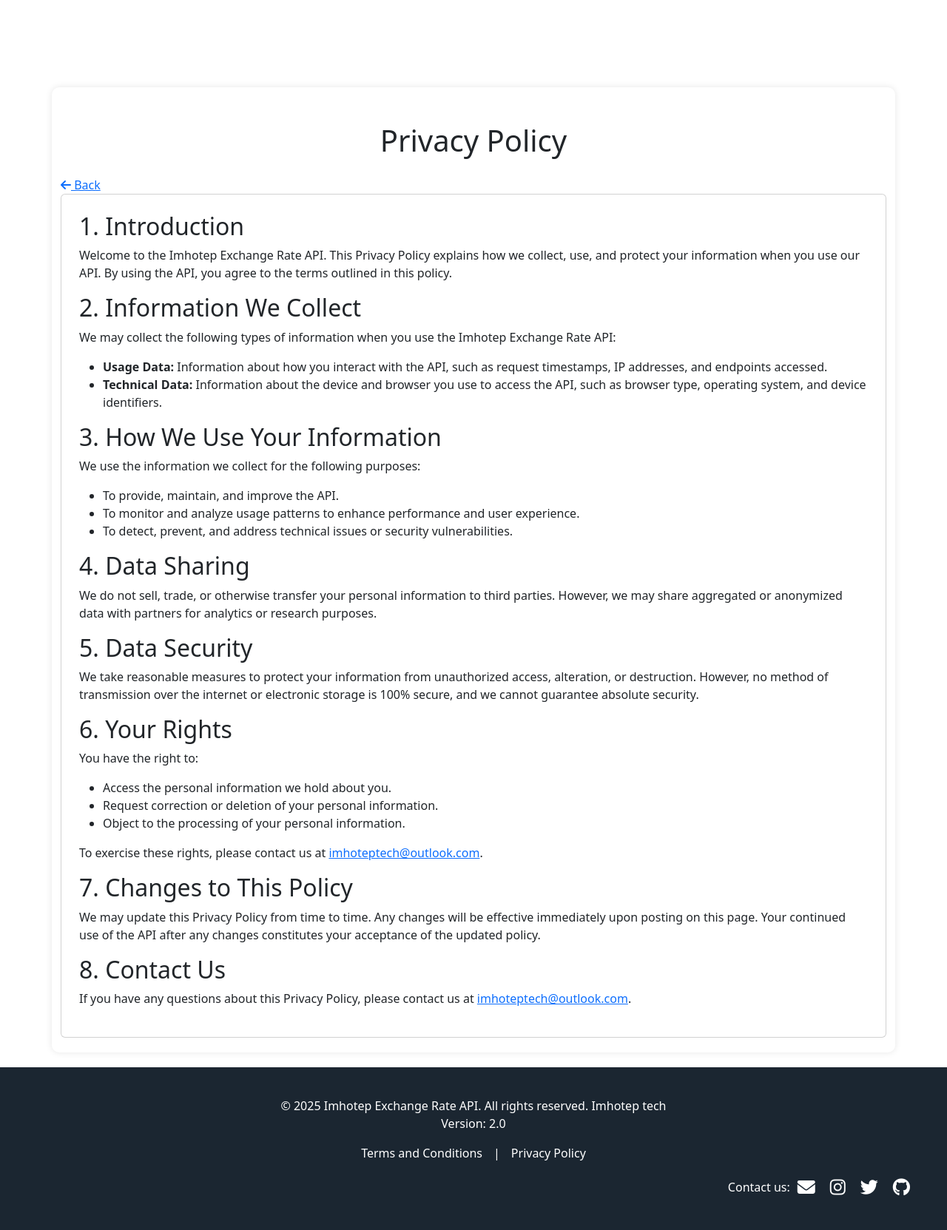
After one commit to Imhotep-Tech/imhotep_currency_rates_api, a Flask app: page /privacy in a window 1280 px wide. The commit adds this page. Shown: the whole page at 74% size. Run offline with Flask 3, Linux system fonts and the light colour scheme.

Commit message:
added before sign page, added the privacy, terms and conditions page, updated the version page.

```diff
--- a/app.py
+++ b/app.py
@@ -91,6 +91,14 @@
 def version():
     return render_template("version.html",form=CSRFForm())
 
+@app.route("/terms")
+def terms():
+    return render_template("terms.html",form=CSRFForm())
+
+@app.route("/privacy")
+def privacy():
+    return render_template("privacy.html",form=CSRFForm())
+
 @app.route('/sitemap.xml')
 def sitemap():
     pages = []
--- a/templates/footer.html
+++ b/templates/footer.html
@@ -1,7 +1,12 @@
 <footer>
     <div class="footer-content">
-        <p>&copy; 2024 Imhotep Exchange Rate API. All rights reserved. <a href="https://imhoteptech.vercel.app" style="color: white;">Imhotep tech</a><br>
-            <a href="/version" style="color: white;">Version: 1.0</a>
+        <p>&copy; 2025 Imhotep Exchange Rate API. All rights reserved. <a href="https://imhoteptech.vercel.app" style="color: white;">Imhotep tech</a><br>
+            <a href="/version" style="color: white;">Version: 2.0</a>
+        </p>
+        <div class="d-flex justify-content-center align-items-center mb-3">
+            <a href="/terms" style="color: white; text-decoration: none; margin-right: 15px;">Terms and Conditions</a> |
+            <a href="/privacy" style="color: white; text-decoration: none; margin-left: 15px;">Privacy Policy</a>
+        </div>
         <div class="d-flex justify-content-end align-items-center">
             <p class="mb-0">Contact us:</p>
             <a href="mailto:imhoteptech@outlook.com" class="footer-icon">
--- /dev/null
+++ b/templates/privacy.html
@@ -0,0 +1,68 @@
+{% extends "layout.html" %}
+
+{% block body %}
+
+    <!-- Main Content -->
+    <main class="container mt-5 pt-5">
+        <h1 class="text-center mb-4">Privacy Policy</h1>
+        {% include 'back.html' %}
+        <div class="card p-4">
+            <h2>1. Introduction</h2>
+            <p>
+                Welcome to the Imhotep Exchange Rate API. This Privacy Policy explains how we collect, use, and protect your information when you use our API. By using the API, you agree to the terms outlined in this policy.
+            </p>
+
+            <h2>2. Information We Collect</h2>
+            <p>
+                We may collect the following types of information when you use the Imhotep Exchange Rate API:
+            </p>
+            <ul>
+                <li><strong>Usage Data:</strong> Information about how you interact with the API, such as request timestamps, IP addresses, and endpoints accessed.</li>
+                <li><strong>Technical Data:</strong> Information about the device and browser you use to access the API, such as browser type, operating system, and device identifiers.</li>
+            </ul>
+
+            <h2>3. How We Use Your Information</h2>
+            <p>
+                We use the information we collect for the following purposes:
+            </p>
+            <ul>
+                <li>To provide, maintain, and improve the API.</li>
+                <li>To monitor and analyze usage patterns to enhance performance and user experience.</li>
+                <li>To detect, prevent, and address technical issues or security vulnerabilities.</li>
+            </ul>
+
+            <h2>4. Data Sharing</h2>
+            <p>
+                We do not sell, trade, or otherwise transfer your personal information to third parties. However, we may share aggregated or anonymized data with partners for analytics or research purposes.
+            </p>
+
+            <h2>5. Data Security</h2>
+            <p>
+                We take reasonable measures to protect your information from unauthorized access, alteration, or destruction. However, no method of transmission over the internet or electronic storage is 100% secure, and we cannot guarantee absolute security.
+            </p>
+
+            <h2>6. Your Rights</h2>
+            <p>
+                You have the right to:
+            </p>
+            <ul>
+                <li>Access the personal information we hold about you.</li>
+                <li>Request correction or deletion of your personal information.</li>
+                <li>Object to the processing of your personal information.</li>
+            </ul>
+            <p>
+                To exercise these rights, please contact us at <a href="mailto:imhoteptech@outlook.com">imhoteptech@outlook.com</a>.
+            </p>
+
+            <h2>7. Changes to This Policy</h2>
+            <p>
+                We may update this Privacy Policy from time to time. Any changes will be effective immediately upon posting on this page. Your continued use of the API after any changes constitutes your acceptance of the updated policy.
+            </p>
+
+            <h2>8. Contact Us</h2>
+            <p>
+                If you have any questions about this Privacy Policy, please contact us at <a href="mailto:imhoteptech@outlook.com">imhoteptech@outlook.com</a>.
+            </p>
+        </div>
+    </main>
+{% endblock %}
```
Also changed, not shown: templates/before_sign.html (+1 -7 lines), templates/terms.html (added, +46 -0 lines), templates/version.html (+13 -0 lines). Lines whose indentation alone changed are shown as unchanged.
